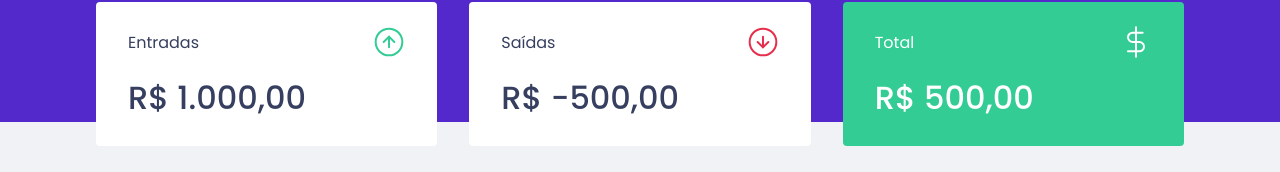
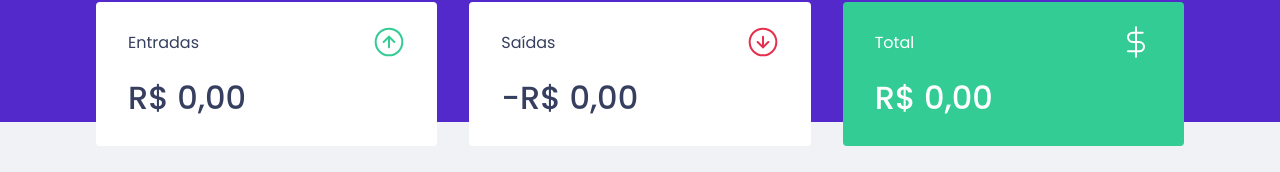
Before and after one commit to steniomoreira/dt-money, a React (Create React App) app: page / in a window 1280 px wide. Shown: the part 150-322 px from the top of the page. Built offline with nearby package versions, Linux system fonts and the light colour scheme; no server answers; what miragejs would draw is missing.

Commit message:
Adicionado Context e hooks

```diff
--- a/src/App.tsx
+++ b/src/App.tsx
@@ -3,6 +3,7 @@ import { Header } from './components/Header';
 import { Dashboard } from './components/Dashboard';
 import Modal from 'react-modal'
 import { NewTransactionModal } from './components/NewTransactionModal';
+import { TransactionsProvider } from './hooks/useTransactions';
 
 
 import { GlobalStyle } from './styles/global';
@@ -21,7 +22,7 @@ export function App() {
   }
 
 	return (
-		<>
+		<TransactionsProvider>
 			<Header onOpenNewTransactioModal={handleOpenNewTransactionModal}/>
 			<Dashboard />
 
@@ -31,6 +32,6 @@ export function App() {
 			/>
 
 			<GlobalStyle />
-		</>
+		</TransactionsProvider>
 	);
 }
--- a/src/components/NewTransactionModal/index.tsx
+++ b/src/components/NewTransactionModal/index.tsx
@@ -1,6 +1,6 @@
 import { FormEvent, useState } from 'react';
 import Modal from 'react-modal';
-import { api } from '../../services/api';
+import { useTransactions } from '../../hooks/useTransactions';
 
 import { Container, TransactionTypeContainer, RadioBox } from './styles';
 
@@ -14,22 +14,28 @@ interface NewTransactionModalProps {
 }
 
 export function NewTransactionModal({isOpen, onRequestClose}: NewTransactionModalProps) {
+  const { createTransaction } = useTransactions();
+
   const [title, setTitle] = useState('');
-  const [value, setValue] = useState(0);
+  const [amount, setAmount] = useState(0);
   const [type, setType] = useState('deposit');
   const [category, setCategory] = useState('');
 
-  function handleCreateNewTransaction(event: FormEvent) {
+  async function handleCreateNewTransaction(event: FormEvent) {
     event.preventDefault();
 
-    const data = {
+    await createTransaction({
       title,
-      value,
-      type,
-      category
-    };
+      amount,
+      category,
+      type
+    });
 
-    api.post('transactions', data);
+    setTitle('');
+    setAmount(0);
+    setCategory('');
+    setType('deposit');
+    onRequestClose();
   }
 
   return (
@@ -59,8 +65,8 @@ export function NewTransactionModal({isOpen, onRequestClose}: NewTransactionModa
         <input
           type='number'
           placeholder="valor"
-          value={value}
-          onChange={event => setValue(Number(event.target.value))}
+          value={amount}
+          onChange={event => setAmount(Number(event.target.value))}
         />
 
         <TransactionTypeContainer>
--- a/src/components/Summary/index.tsx
+++ b/src/components/Summary/index.tsx
@@ -1,10 +1,31 @@
+import { useTransactions } from '../../hooks/useTransactions';
+import { Container } from "./styles";
+
 import incomeImg from '../../assets/income.svg';
 import outcomeImg from '../../assets/outcome.svg';
 import totalImg from '../../assets/total.svg';
 
-import { Container } from "./styles";
 
 export function Summary() {
+  const { transactions } = useTransactions();
+
+  const summary = transactions.reduce((acc, transaction) => {
+    if (transaction.type === 'deposit') {
+      acc.deposits += transaction.amount;
+      acc.total += transaction.amount;
+    } else {
+      acc.withdraws += transaction.amount;
+      acc.total -= transaction.amount;
+    }
+
+    return acc;
+
+  }, {
+    deposits: 0,
+    withdraws: 0,
+    total: 0
+  })
+
   return (
     <Container>
       <div>
@@ -12,21 +33,36 @@ export function Summary() {
           <p>Entradas</p>
           <img src={incomeImg} alt="Entradas" />
         </header>
-        <strong>R$ 1.000,00</strong>
+        <strong>
+          {new Intl.NumberFormat('pt-BR', {
+            style: 'currency',
+            currency: 'BRL'
+          }).format(summary.deposits)}
+        </strong>
       </div>
       <div>
         <header>
           <p>Saídas</p>
           <img src={outcomeImg} alt="Saídas" />
         </header>
-        <strong>R$ -500,00</strong>
+        <strong> -
+          {new Intl.NumberFormat('pt-BR', {
+            style: 'currency',
+            currency: 'BRL'
+          }).format(summary.withdraws)}
+        </strong>
       </div>
       <div className="highlight-background">
         <header>
           <p>Total</p>
           <img src={totalImg} alt="Total" />
         </header>
-        <strong>R$ 500,00</strong>
+        <strong>
+          {new Intl.NumberFormat('pt-BR', {
+            style: 'currency',
+            currency: 'BRL'
+          }).format(summary.total)}
+        </strong>
       </div>
     </Container>
   )
--- a/src/components/TransactionsTable/index.tsx
+++ b/src/components/TransactionsTable/index.tsx
@@ -1,23 +1,9 @@
-import { useEffect, useState } from "react";
-import { api } from "../../services/api";
+import { useTransactions } from "../../hooks/useTransactions";
 import { Container } from "./styles";
 
-interface Transaction {
-  id: number;
-  title: string;
-  amount: number;
-  type: string;
-  category: string;
-  createdAt: string;
-}
 
 export function TransactionsTable() {
-  const [transactions, setTransactions] = useState<Transaction[]>([]);
-
-  useEffect(() => {
-    api.get('transactions')
-      .then(response => setTransactions(response.data.transactions))
-  }, [])
+  const { transactions } = useTransactions();
 
   return (
     <Container>
--- /dev/null
+++ b/src/hooks/useTransactions.tsx
@@ -0,0 +1,60 @@
+import { createContext, ReactNode, useContext, useEffect, useState } from "react";
+import { api } from "../services/api";
+
+interface Transaction {
+  id: number;
+  title: string;
+  amount: number;
+  type: string;
+  category: string;
+  createdAt: string;
+}
+
+type TransactionInput = Omit<Transaction, 'id' | 'createdAt'>;
+
+interface TransactionsProps {
+  children: ReactNode;
+}
+
+interface TransactionsContextData {
+  transactions: Transaction[];
+  createTransaction: (transactionInput: TransactionInput) => Promise<void>;
+}
+
+const TransactionsContext = createContext<TransactionsContextData>(
+  {} as TransactionsContextData
+);
+
+export function TransactionsProvider({ children }: TransactionsProps) {
+  const [transactions, setTransactions] = useState<Transaction[]>([]);
+
+  useEffect(() => {
+    api.get('transactions')
+      .then(response => setTransactions(response.data.transactions))
+  }, [])
+
+  async function createTransaction(transactionInput: TransactionInput) {
+    const response =  await api.post('transactions', {
+      ...transactionInput,
+      createdAt: new Date(),
+    });
+    const { transaction } = response.data;
+
+    setTransactions([
+      ...transactions,
+      transaction
+    ])
+  }
+
+  return (
+    <TransactionsContext.Provider value={{transactions, createTransaction}}>
+      {children}
+    </TransactionsContext.Provider>
+  )
+}
+
+export function useTransactions() {
+  const context = useContext(TransactionsContext);
+
+  return context;
+}
```
